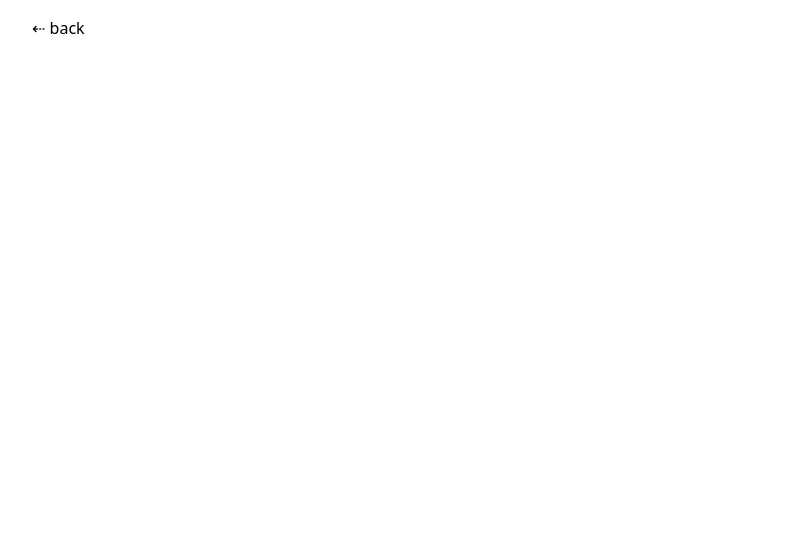
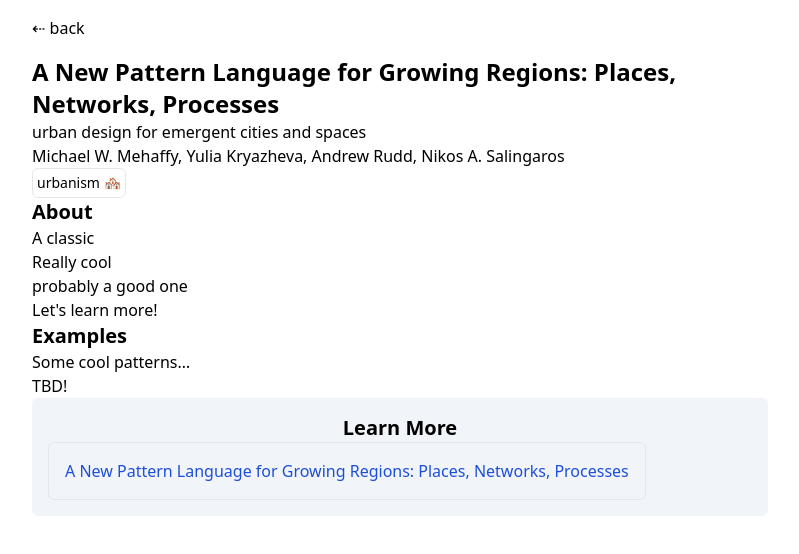
Before and after one commit to hyperlink-academy/pattern.kitchen, a Next.js app: page /p/a-new-pattern-language-for-growing-regions in a window 1280 px wide. Shown: the top 554 px of the page, without its empty margins (240-1039 px from the left). Built offline with nearby package versions, Linux system fonts and the light colour scheme.

Commit message:
added mdx-components.tsx and some basic components for Head, meta info, learn more links section

```diff
--- a/jsconfig.json
+++ b/jsconfig.json
@@ -2,6 +2,7 @@
   "compilerOptions": {
     "paths": {
       "@/*": ["./*"]
-    }
+    },
+    "jsx": "preserve"
   }
 }
--- /dev/null
+++ b/mdx-components.tsx
@@ -0,0 +1,63 @@
+import Head from "next/head";
+
+// Head element for PL page
+function PLHead(props: { title: string; description: string }) {
+  return (
+    <Head>
+      <title>{props.title}</title>
+      <meta name="description" content={props.description} />
+      <meta name="viewport" content="width=device-width, initial-scale=1" />
+      <link rel="icon" href="/favicon.ico" />
+    </Head>
+  );
+}
+
+// Intro section with meta info for PL page
+function PLMeta(props: {
+  title: string;
+  description: string;
+  author: string;
+  tags: [];
+}) {
+  return (
+    <div className="">
+      <h1>{props.title}</h1>
+      <p>{props.description}</p>
+      <p>{props.author}</p>
+      {props?.tags ? (
+        <div className="flex gap-2">
+          {props?.tags.map((tag, index) => (
+            <span className="p-1 text-sm border rounded-md w-fit" key={tag}>
+              {tag}
+            </span>
+          ))}
+        </div>
+      ) : null}
+    </div>
+  );
+}
+
+// Links to learn more for PL page
+function PLLinks(props) {
+  return (
+    <div className="p-4 rounded-md bg-slate-100">
+      <h2 className="text-center">Learn More</h2>
+      {props.children}
+    </div>
+  );
+}
+
+// Link button for <PLLinks> section
+function PLLink(props: { title: string; url: string }) {
+  return (
+    <button className="p-4 border rounded-md">
+      <a className="text-blue-700" href={props.url}>
+        {props.title}
+      </a>
+    </button>
+  );
+}
+
+export function useMDXComponents(components: { [k: string]: React.Component }) {
+  return { PLHead, PLMeta, PLLinks, PLLink, ...components };
+}
--- a/pages/_app.js
+++ b/pages/_app.js
@@ -1,6 +1,7 @@
 import "@/styles/globals.css";
 import Link from "next/link";
 import { useRouter } from "next/router";
+import Head from "next/head";
 
 export default function App({ Component, pageProps }) {
   let router = useRouter();
@@ -18,6 +19,7 @@ export default function App({ Component, pageProps }) {
     return (
       <LayoutPatternLanguage>
         <Component {...pageProps} />
+        {/* {console.log(pageProps)} */}
       </LayoutPatternLanguage>
     );
   }
@@ -33,8 +35,18 @@ export default function App({ Component, pageProps }) {
 
 const LayoutHome = (props) => {
   return (
-    // <div style={{ maxWidth: "48rem", margin: "auto", padding: "1rem" }}>
-    <div className="lg:max-w-7xl m-auto px-8 py-4">{props.children}</div>
+    <>
+      <Head>
+        <title>Pattern Kitchen</title>
+        <meta
+          name="description"
+          content="Peruse a panoply of pattern languages"
+        />
+        <meta name="viewport" content="width=device-width, initial-scale=1" />
+        <link rel="icon" href="/favicon.ico" />
+      </Head>
+      <div className="lg:max-w-7xl m-auto px-8 py-4">{props.children}</div>
+    </>
   );
 };
 
@@ -44,8 +56,9 @@ const LayoutPatternLanguage = (props) => {
       <div className="pb-4">
         <Link href="/">⇠ back</Link>
       </div>
-      {/* <div></div> */}
       {props.children}
+      {/* {console.log(props.children)} */}
+      {/* {console.log(pageProps)} */}
     </div>
   );
 };
--- a/pages/index.js
+++ b/pages/index.js
@@ -6,7 +6,7 @@ import Link from "next/link";
 export default function Home(props) {
   return (
     <>
-      <Head>
+      {/* <Head>
         <title>Pattern Kitchen</title>
         <meta
           name="description"
@@ -14,7 +14,7 @@ export default function Home(props) {
         />
         <meta name="viewport" content="width=device-width, initial-scale=1" />
         <link rel="icon" href="/favicon.ico" />
-      </Head>
+      </Head> */}
 
       <main className="flex flex-col gap-4">
         <h1>Pattern Kitchen</h1>
--- a/pages/p/a-new-pattern-language-for-growing-regions.mdx
+++ b/pages/p/a-new-pattern-language-for-growing-regions.mdx
@@ -1,3 +1,5 @@
+import Head from "next/head";
+
 export const meta = {
   title:
     "A New Pattern Language for Growing Regions: Places, Networks, Processes",
@@ -6,3 +8,36 @@ export const meta = {
     "Michael W. Mehaffy, Yulia Kryazheva, Andrew Rudd, Nikos A. Salingaros",
   tags: ["urbanism 🏘️"],
 };
+
+<PLHead title={meta.title} description={meta.description} />
+
+<PLMeta
+  title={meta.title}
+  description={meta.description}
+  author={meta.author}
+  tags={meta.tags}
+/>
+
+## About
+
+A classic
+
+Really cool
+
+> probably a good one
+
+Let's learn more!
+
+## Examples
+
+Some cool patterns…
+
+TBD!
+
+<PLLinks>
+  <PLLink
+    title="A New Pattern Language for Growing Regions: Places, Networks, Processes
+"
+    url="https://patterns.architexturez.net/doc/az-cf-193137"
+  ></PLLink>
+</PLLinks>
--- a/tailwind.config.js
+++ b/tailwind.config.js
@@ -4,6 +4,7 @@ module.exports = {
     "./app/**/*.{js,ts,jsx,tsx}",
     "./pages/**/*.{js,ts,jsx,tsx}",
     "./components/**/*.{js,ts,jsx,tsx}",
+    "./mdx-components.tsx",
   ],
   theme: {
     extend: {},
```
